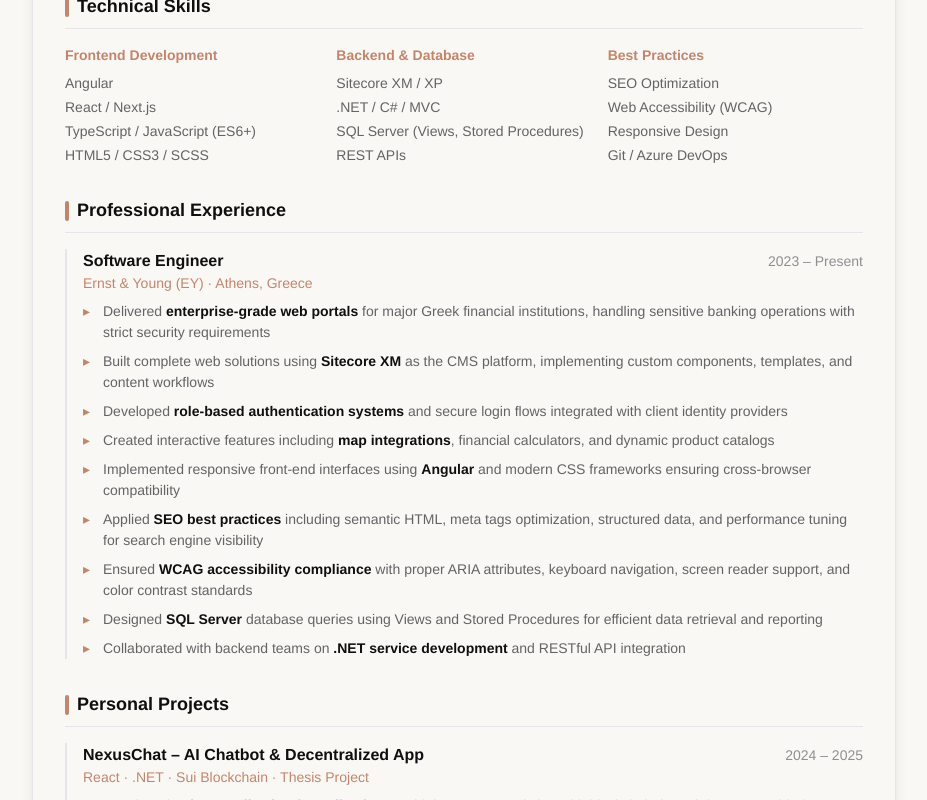
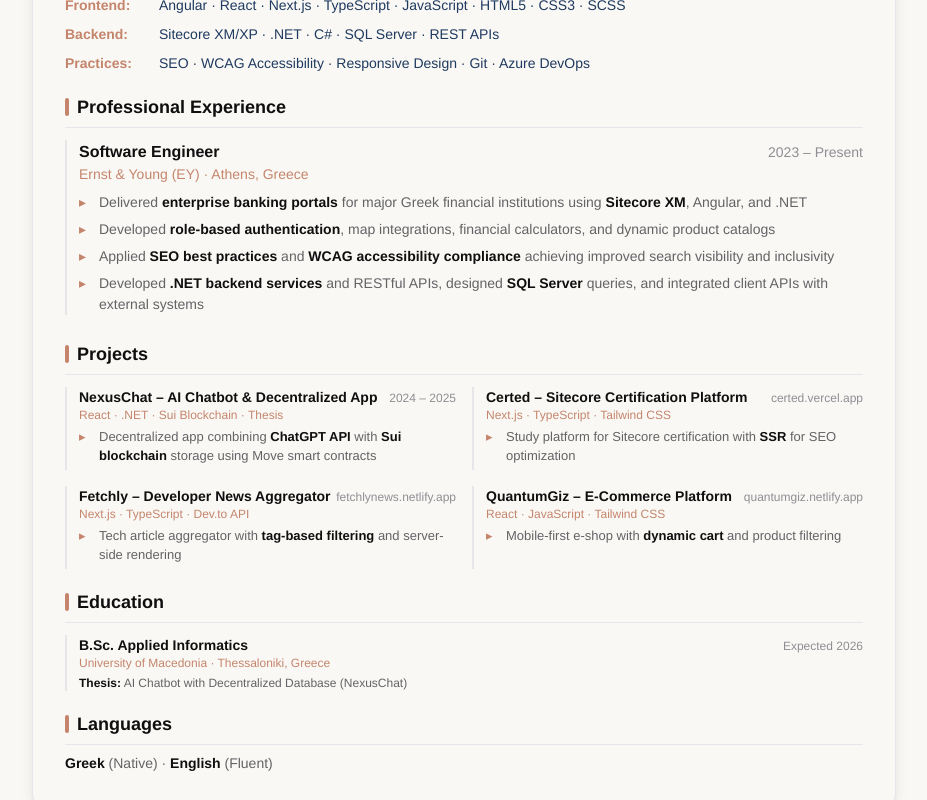
Before and after one commit to sotirisanastjm/AboutMe_v2, an Angular app: page /cv in a window 1280 px wide. Shown: the part 560-1360 px from the top of the page, without its empty margins (176-1103 px from the left). Built offline with nearby package versions, Linux system fonts and the light colour scheme.

Commit message:
Cv re-design Skills

```diff
--- a/src/app/cv/cv.component.html
+++ b/src/app/cv/cv.component.html
@@ -22,7 +22,7 @@
     <article class="cv-content bg-white rounded-xl shadow-lg border border-blue-200 text-black">
 
         <!-- Header Section -->
-        <header class="p-6 sm:p-8 border-b border-blue-200">
+        <header class="p-6 sm:p-8 border-b border-blue-200 cv-header">
             <div class="flex flex-col sm:flex-row gap-6">
                 <img
                     src="../../assets/images/SotirisAnastasiadis.jpg"
@@ -70,45 +70,30 @@
             </div>
         </header>
 
-        <div class="p-6 sm:p-8 space-y-8">
+        <div class="p-6 sm:p-8 cv-sections">
             <!-- About Me -->
             <section>
                 <h2 class="cv-section-title">About Me</h2>
-                <p class="leading-relaxed text-sm sm:text-base text-blue-600">
-                    Software Engineer who thrives on turning complex challenges into elegant solutions. <strong class="text-blue-900">3+ years at Ernst & Young</strong> delivering enterprise banking portals. Passionate about clean code, modern web technologies, and collaborating to build products that make a difference.
+                <p class="leading-relaxed text-sm text-blue-600">
+                    Software Engineer with <strong class="text-blue-900">3+ years at Ernst & Young</strong> delivering enterprise banking portals. Skilled in Angular, .NET, and Sitecore CMS with focus on SEO and accessibility.
                 </p>
             </section>
 
-            <!-- Core Competencies / Skills -->
+            <!-- Technical Skills -->
             <section>
                 <h2 class="cv-section-title">Technical Skills</h2>
-                <div class="skills-grid grid grid-cols-3 gap-4">
-                    <div>
-                        <h3 class="font-semibold text-sm mb-2 text-accent">Frontend Development</h3>
-                        <ul class="text-sm space-y-1 text-blue-600">
-                            <li>Angular</li>
-                            <li>React / Next.js</li>
-                            <li>TypeScript / JavaScript (ES6+)</li>
-                            <li>HTML5 / CSS3 / SCSS</li>
-                        </ul>
+                <div class="skills-container">
+                    <div class="skill-category">
+                        <span class="skill-label">Frontend:</span>
+                        <span class="skill-tags">Angular · React · Next.js · TypeScript · JavaScript · HTML5 · CSS3 · SCSS</span>
                     </div>
-                    <div>
-                        <h3 class="font-semibold text-sm mb-2 text-accent">Backend & Database</h3>
-                        <ul class="text-sm space-y-1 text-blue-600">
-                            <li>Sitecore XM / XP</li>
-                            <li>.NET / C# / MVC</li>
-                            <li>SQL Server (Views, Stored Procedures)</li>
-                            <li>REST APIs</li>
-                        </ul>
+                    <div class="skill-category">
+                        <span class="skill-label">Backend:</span>
+                        <span class="skill-tags">Sitecore XM/XP · .NET · C# · SQL Server · REST APIs</span>
                     </div>
-                    <div>
-                        <h3 class="font-semibold text-sm mb-2 text-accent">Best Practices</h3>
-                        <ul class="text-sm space-y-1 text-blue-600">
-                            <li>SEO Optimization</li>
-                            <li>Web Accessibility (WCAG)</li>
-                            <li>Responsive Design</li>
-                            <li>Git / Azure DevOps</li>
-                        </ul>
+                    <div class="skill-category">
+                        <span class="skill-label">Practices:</span>
+                        <span class="skill-tags">SEO · WCAG Accessibility · Responsive Design · Git · Azure DevOps</span>
                     </div>
                 </div>
             </section>
@@ -127,15 +112,10 @@
                             <span class="text-sm text-blue-500 font-medium whitespace-nowrap">2023 – Present</span>
                         </div>
                         <ul class="cv-achievements">
-                            <li>Delivered <strong>enterprise-grade web portals</strong> for major Greek financial institutions, handling sensitive banking operations with strict security requirements</li>
-                            <li>Built complete web solutions using <strong>Sitecore XM</strong> as the CMS platform, implementing custom components, templates, and content workflows</li>
-                            <li>Developed <strong>role-based authentication systems</strong> and secure login flows integrated with client identity providers</li>
-                            <li>Created interactive features including <strong>map integrations</strong>, financial calculators, and dynamic product catalogs</li>
-                            <li>Implemented responsive front-end interfaces using <strong>Angular</strong> and modern CSS frameworks ensuring cross-browser compatibility</li>
-                            <li>Applied <strong>SEO best practices</strong> including semantic HTML, meta tags optimization, structured data, and performance tuning for search engine visibility</li>
-                            <li>Ensured <strong>WCAG accessibility compliance</strong> with proper ARIA attributes, keyboard navigation, screen reader support, and color contrast standards</li>
-                            <li>Designed <strong>SQL Server</strong> database queries using Views and Stored Procedures for efficient data retrieval and reporting</li>
-                            <li>Collaborated with backend teams on <strong>.NET service development</strong> and RESTful API integration</li>
+                            <li>Delivered <strong>enterprise banking portals</strong> for major Greek financial institutions using <strong>Sitecore XM</strong>, Angular, and .NET</li>
+                            <li>Developed <strong>role-based authentication</strong>, map integrations, financial calculators, and dynamic product catalogs</li>
+                            <li>Applied <strong>SEO best practices</strong> and <strong>WCAG accessibility compliance</strong> achieving improved search visibility and inclusivity</li>
+                            <li>Developed <strong>.NET backend services</strong> and RESTful APIs, designed <strong>SQL Server</strong> queries, and integrated client APIs with external systems</li>
                         </ul>
                     </div>
                 </div>
@@ -143,109 +123,85 @@
 
             <!-- Projects -->
             <section>
-                <h2 class="cv-section-title">Personal Projects</h2>
-                <div class="space-y-5">
+                <h2 class="cv-section-title">Projects</h2>
+                <div class="cv-projects-grid">
                     <!-- NexusChat -->
                     <div class="cv-experience-item">
-                        <div class="flex flex-col sm:flex-row sm:justify-between sm:items-baseline gap-1 mb-2">
+                        <div class="flex flex-col sm:flex-row sm:justify-between sm:items-baseline gap-1 mb-1">
                             <div>
-                                <h3 class="font-bold text-base text-blue-900">NexusChat – AI Chatbot & Decentralized App</h3>
-                                <p class="text-accent font-medium text-sm">React · .NET · Sui Blockchain · Thesis Project</p>
+                                <h3 class="font-bold text-sm text-blue-900">NexusChat – AI Chatbot & Decentralized App</h3>
+                                <p class="text-accent font-medium text-xs">React · .NET · Sui Blockchain · Thesis</p>
                             </div>
-                            <span class="text-sm text-blue-500 font-medium whitespace-nowrap">2024 – 2025</span>
+                            <span class="text-xs text-blue-500 font-medium whitespace-nowrap">2024 – 2025</span>
                         </div>
-                        <ul class="cv-achievements">
-                            <li>Developed a <strong>decentralized web application</strong> combining AI-powered chat with blockchain-based data ownership for my university thesis</li>
-                            <li>Integrated <strong>ChatGPT API</strong> for intelligent conversational AI supporting code generation and general knowledge queries</li>
-                            <li>Implemented <strong>Sui blockchain</strong> storage using Move smart contracts, ensuring user-owned encrypted data</li>
-                            <li>Built wallet-based authentication eliminating traditional username/password systems</li>
+                        <ul class="cv-achievements cv-achievements-compact">
+                            <li>Decentralized app combining <strong>ChatGPT API</strong> with <strong>Sui blockchain</strong> storage using Move smart contracts</li>
                         </ul>
                     </div>
 
                     <!-- Certed -->
                     <div class="cv-experience-item">
-                        <div class="flex flex-col sm:flex-row sm:justify-between sm:items-baseline gap-1 mb-2">
+                        <div class="flex flex-col sm:flex-row sm:justify-between sm:items-baseline gap-1 mb-1">
                             <div>
-                                <h3 class="font-bold text-base text-blue-900">Certed – Sitecore Certification Platform</h3>
-                                <p class="text-accent font-medium text-sm">Next.js · TypeScript · Tailwind CSS</p>
+                                <h3 class="font-bold text-sm text-blue-900">Certed – Sitecore Certification Platform</h3>
+                                <p class="text-accent font-medium text-xs">Next.js · TypeScript · Tailwind CSS</p>
                             </div>
-                            <a href="https://certed.vercel.app/" target="_blank" rel="noopener" class="text-sm text-blue-500 font-medium whitespace-nowrap hover:underline">certed.vercel.app</a>
+                            <a href="https://certed.vercel.app/" target="_blank" rel="noopener" class="text-xs text-blue-500 font-medium whitespace-nowrap hover:underline">certed.vercel.app</a>
                         </div>
-                        <ul class="cv-achievements">
-                            <li>Created a <strong>study platform</strong> for Sitecore professionals preparing for certification exams</li>
-                            <li>Designed exam-aligned learning paths for XM Cloud, Content Cloud, and CDP/Personalize certifications</li>
-                            <li>Implemented <strong>SSR with Next.js</strong> for optimal SEO and performance</li>
+                        <ul class="cv-achievements cv-achievements-compact">
+                            <li>Study platform for Sitecore certification with <strong>SSR</strong> for SEO optimization</li>
                         </ul>
                     </div>
 
                     <!-- Fetchly -->
                     <div class="cv-experience-item">
-                        <div class="flex flex-col sm:flex-row sm:justify-between sm:items-baseline gap-1 mb-2">
+                        <div class="flex flex-col sm:flex-row sm:justify-between sm:items-baseline gap-1 mb-1">
                             <div>
-                                <h3 class="font-bold text-base text-blue-900">Fetchly – Developer News Aggregator</h3>
-                                <p class="text-accent font-medium text-sm">Next.js · TypeScript · Dev.to API</p>
+                                <h3 class="font-bold text-sm text-blue-900">Fetchly – Developer News Aggregator</h3>
+                                <p class="text-accent font-medium text-xs">Next.js · TypeScript · Dev.to API</p>
                             </div>
-                            <a href="https://fetchlynews.netlify.app" target="_blank" rel="noopener" class="text-sm text-blue-500 font-medium whitespace-nowrap hover:underline">fetchlynews.netlify.app</a>
+                            <a href="https://fetchlynews.netlify.app" target="_blank" rel="noopener" class="text-xs text-blue-500 font-medium whitespace-nowrap hover:underline">fetchlynews.netlify.app</a>
                         </div>
-                        <ul class="cv-achievements">
-                            <li>Built a minimal web app for developers to explore tech articles with <strong>tag-based filtering</strong></li>
-                            <li>Implemented full <strong>server-side rendering</strong> for SEO optimization and fast initial loads</li>
+                        <ul class="cv-achievements cv-achievements-compact">
+                            <li>Tech article aggregator with <strong>tag-based filtering</strong> and server-side rendering</li>
                         </ul>
                     </div>
 
                     <!-- QuantumGiz -->
                     <div class="cv-experience-item">
-                        <div class="flex flex-col sm:flex-row sm:justify-between sm:items-baseline gap-1 mb-2">
+                        <div class="flex flex-col sm:flex-row sm:justify-between sm:items-baseline gap-1 mb-1">
                             <div>
-                                <h3 class="font-bold text-base text-blue-900">QuantumGiz – E-Commerce Platform</h3>
-                                <p class="text-accent font-medium text-sm">React · JavaScript · Tailwind CSS</p>
+                                <h3 class="font-bold text-sm text-blue-900">QuantumGiz – E-Commerce Platform</h3>
+                                <p class="text-accent font-medium text-xs">React · JavaScript · Tailwind CSS</p>
                             </div>
-                            <a href="https://quantumgiz.netlify.app" target="_blank" rel="noopener" class="text-sm text-blue-500 font-medium whitespace-nowrap hover:underline">quantumgiz.netlify.app</a>
+                            <a href="https://quantumgiz.netlify.app" target="_blank" rel="noopener" class="text-xs text-blue-500 font-medium whitespace-nowrap hover:underline">quantumgiz.netlify.app</a>
                         </div>
-                        <ul class="cv-achievements">
-                            <li>Developed a <strong>mobile-first tech e-shop</strong> with dynamic shopping cart and real-time updates</li>
-                            <li>Implemented product gallery with filters and recommendation system for enhanced UX</li>
+                        <ul class="cv-achievements cv-achievements-compact">
+                            <li>Mobile-first e-shop with <strong>dynamic cart</strong> and product filtering</li>
                         </ul>
                     </div>
                 </div>
             </section>
 
-            <!-- Education -->
+            <!-- Education & Languages -->
             <section>
                 <h2 class="cv-section-title">Education</h2>
                 <div class="cv-experience-item">
                     <div class="flex flex-col sm:flex-row sm:justify-between sm:items-baseline gap-1">
                         <div>
-                            <h3 class="font-bold text-base text-blue-900">Bachelor of Science in Applied Informatics</h3>
-                            <p class="text-accent font-medium text-sm">University of Macedonia · Thessaloniki, Greece</p>
+                            <h3 class="font-bold text-sm text-blue-900">B.Sc. Applied Informatics</h3>
+                            <p class="text-accent font-medium text-xs">University of Macedonia · Thessaloniki, Greece</p>
                         </div>
-                        <span class="text-sm text-blue-500 font-medium whitespace-nowrap">Expected 2026</span>
+                        <span class="text-xs text-blue-500 font-medium whitespace-nowrap">Expected 2026</span>
                     </div>
-                    <p class="text-sm mt-2 text-blue-600"><strong class="text-blue-900">Thesis:</strong> "Development of a Web Application with Artificial Intelligence Chatbot and Decentralized Database" – NexusChat project integrating AI with Sui blockchain</p>
+                    <p class="text-xs mt-1 text-blue-600"><strong class="text-blue-900">Thesis:</strong> AI Chatbot with Decentralized Database (NexusChat)</p>
                 </div>
             </section>
 
             <!-- Languages -->
-            <section>
+            <section class="cv-section-inline">
                 <h2 class="cv-section-title">Languages</h2>
-                <div class="flex flex-wrap gap-4 text-sm">
-                    <div class="flex items-center gap-2">
-                        <span class="font-semibold text-blue-900">Greek</span>
-                        <span class="px-2 py-0.5 bg-blue-100 rounded text-xs text-blue-700">Native</span>
-                    </div>
-                    <div class="flex items-center gap-2">
-                        <span class="font-semibold text-blue-900">English</span>
-                        <span class="px-2 py-0.5 bg-blue-100 rounded text-xs text-blue-700">Fluent</span>
-                    </div>
-                </div>
-            </section>
-
-            <!-- Interests -->
-            <section>
-                <h2 class="cv-section-title">Interests</h2>
-                <p class="text-sm leading-relaxed text-blue-600">
-                    Blockchain & Web3 Technologies · AI/ML Applications · Open Source Contributions · Clean Code Architecture · UI/UX Design · Continuous Learning
-                </p>
+                <p class="text-sm text-blue-600"><strong class="text-blue-900">Greek</strong> (Native) · <strong class="text-blue-900">English</strong> (Fluent)</p>
             </section>
         </div>
     </article>
--- a/src/app/cv/cv.component.scss
+++ b/src/app/cv/cv.component.scss
@@ -1,46 +1,138 @@
 .cv-section-title {
     font-size: 1.125rem;
     font-weight: 700;
-    margin-bottom: 1rem;
-    padding-bottom: 0.5rem;
+    margin-bottom: 0.75rem;
+    padding-bottom: 0.375rem;
     border-bottom: 1px solid #e5e5ea;
     display: flex;
     align-items: center;
     gap: 0.5rem;
     color: #0f0f0f;
-    &::before { content: ''; width: 4px; height: 20px; background: #c4856c; border-radius: 9999px; }
+    &::before { content: ''; width: 4px; height: 18px; background: #c4856c; border-radius: 9999px; }
 }
 
-.cv-experience-item { position: relative; padding-left: 1rem; border-left: 2px solid #e5e5ea; }
+.cv-experience-item { position: relative; padding-left: 0.75rem; border-left: 2px solid #e5e5ea; }
 
 .cv-achievements { list-style: none; font-size: 0.875rem; color: #636366; }
-.cv-achievements li { position: relative; padding-left: 1.25rem; margin-bottom: 0.5rem; }
+.cv-achievements li { position: relative; padding-left: 1.25rem; margin-bottom: 0.375rem; }
 .cv-achievements li::before { content: '▸'; position: absolute; left: 0; color: #c4856c; }
 .cv-achievements li strong { color: #0f0f0f; font-weight: 600; }
+
+.cv-achievements-compact { font-size: 0.8125rem; }
+.cv-achievements-compact li { margin-bottom: 0.25rem; }
 
 .skills-grid {
     display: grid;
     grid-template-columns: repeat(3, 1fr);
+    gap: 0.75rem;
+}
+
+.skills-container {
+    display: flex;
+    flex-direction: column;
+    gap: 0.5rem;
+}
+
+.skill-category {
+    display: flex;
+    flex-wrap: wrap;
+    align-items: baseline;
+    gap: 0.375rem;
+}
+
+.skill-label {
+    font-weight: 600;
+    font-size: 0.875rem;
+    color: #c4856c;
+    min-width: 5.5rem;
+}
+
+.skill-tags {
+    font-size: 0.875rem;
+    color: #1e3a5f;
+}
+
+.cv-projects-grid {
+    display: grid;
+    grid-template-columns: repeat(2, 1fr);
     gap: 1rem;
 }
 
+.cv-sections {
+    display: flex;
+    flex-direction: column;
+    gap: 1.25rem;
+}
+
 .cv-content section {
-    margin-bottom: 2rem;
+    margin-bottom: 0;
+}
+
+.cv-section-inline {
+    .cv-section-title { margin-bottom: 0.5rem; }
 }
 
 @media print {
     .cv-container { max-width: 100% !important; padding: 0 !important; margin: 0 !important; }
-    .cv-section-title { page-break-after: avoid; }
-    .cv-experience-item { page-break-inside: avoid; }
-    .print-photo { width: 80px !important; height: 80px !important; }
+    .cv-section-title {
+        page-break-after: avoid;
+        font-size: 0.875rem !important;
+        margin-bottom: 0.5rem !important;
+        padding-bottom: 0.25rem !important;
+        &::before { height: 14px !important; width: 3px !important; }
+    }
+    .cv-experience-item {
+        page-break-inside: avoid;
+        padding-left: 0.5rem !important;
+    }
+    .print-photo { width: 60px !important; height: 60px !important; }
+
+    .cv-header {
+        padding: 0.5rem !important;
+        > div {
+            flex-direction: row !important;
+            gap: 0.75rem !important;
+            align-items: flex-start !important;
+        }
+        h1 { font-size: 1.25rem !important; margin-bottom: 0 !important; }
+        h1 + p { font-size: 0.875rem !important; margin-bottom: 0.25rem !important; }
+        .text-center { text-align: left !important; }
+        .justify-center { justify-content: flex-start !important; }
+        .flex-wrap { gap: 0.5rem !important; font-size: 0.7rem !important; }
+        .flex-wrap svg { width: 12px !important; height: 12px !important; }
+    }
 
     .skills-grid {
         display: grid !important;
         grid-template-columns: repeat(3, 1fr) !important;
-        gap: 1rem !important;
+        gap: 0.5rem !important;
+        font-size: 0.75rem !important;
     }
 
-    .cv-content section {
-        margin-bottom: 1.5rem !important;
+    .skills-container {
+        gap: 0.5rem !important;
     }
+
+    .skill-label {
+        font-size: 0.8125rem !important;
+        min-width: 4.5rem !important;
+    }
+
+    .skill-tags {
+        font-size: 0.8125rem !important;
+    }
+
+    .cv-projects-grid {
+        display: grid !important;
+        grid-template-columns: repeat(2, 1fr) !important;
+        gap: 0.75rem !important;
+    }
+
+    .cv-sections {
+        gap: 0.875rem !important;
+    }
+
+    .cv-achievements { font-size: 0.8125rem !important; line-height: 1.4 !important; }
+    .cv-achievements li { margin-bottom: 0.25rem !important; padding-left: 1rem !important; }
+    .cv-achievements-compact { font-size: 0.75rem !important; }
 }
```
Also changed, not shown: src/styles.scss (+13 -3 lines), 5 other files (tests, documents, lock files or other folders).
